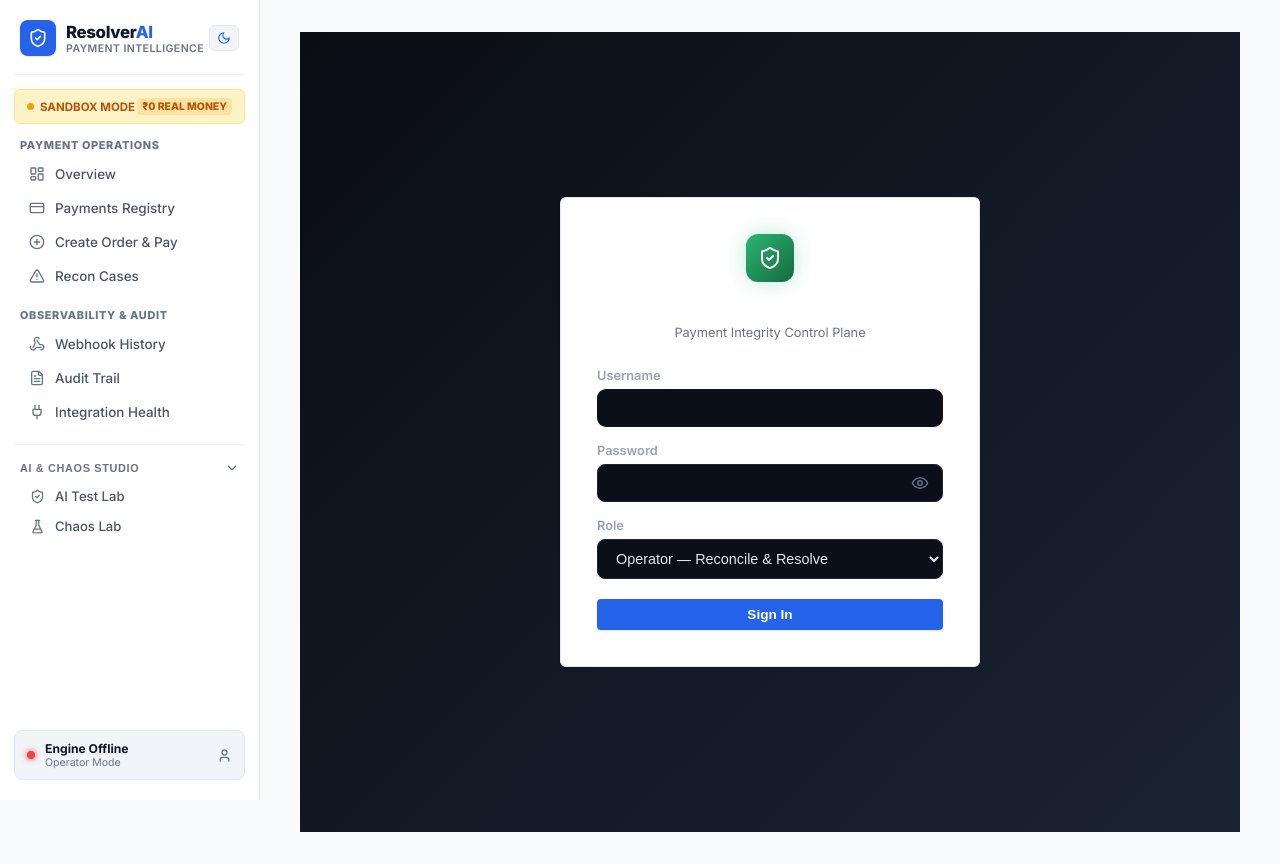
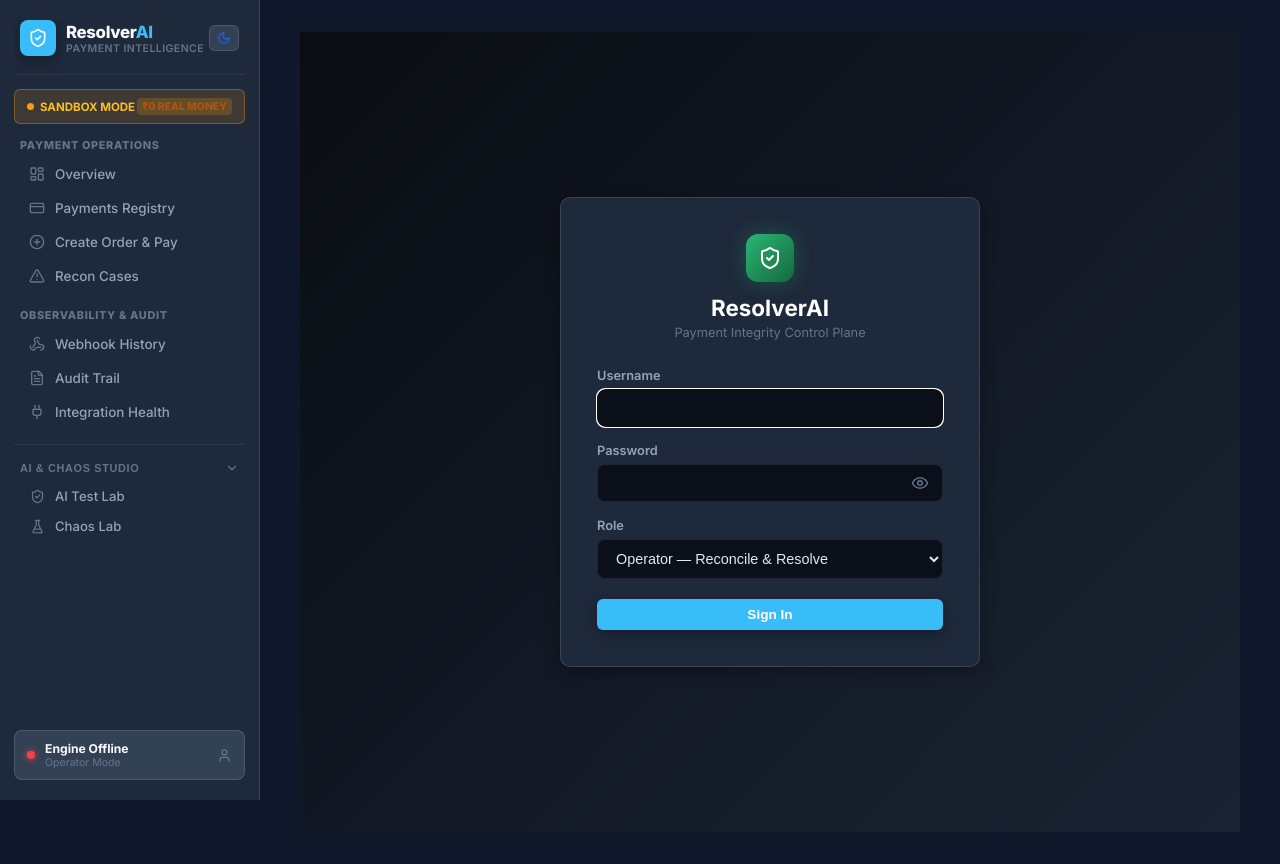
Before and after one commit to SURYA00714/Resolver_AI, a Next.js app in the folder frontend/: page /login in a window 1280 px wide. Built offline with nearby package versions, Linux system fonts and the light colour scheme; no server answers.

Commit message:
refactor: update global CSS design tokens to deep slate navy theme

```diff
--- a/frontend/src/app/globals.css
+++ b/frontend/src/app/globals.css
@@ -1,85 +1,31 @@
 @import url('https://fonts.googleapis.com/css2?family=Inter:wght@300;400;500;600;700;800&family=JetBrains+Mono:wght@400;500;600;700&display=swap');
 
 :root {
-  /* Enterprise Light Theme Tokens (Default) */
-  --bg-primary: #F8FAFC;
-  --bg-surface: #FFFFFF;
-  --bg-surface-hover: #F1F5F9;
-  --bg-surface-elevated: #E2E8F0;
-  --bg-glass: rgba(255, 255, 255, 0.95);
-  --bg-input: #FFFFFF;
+  /* Deep Slate Navy Theme Tokens (Default) */
+  --bg-primary: #0F172A;
+  --bg-surface: #1E293B;
+  --bg-surface-hover: #334155;
+  --bg-surface-elevated: #475569;
+  --bg-glass: rgba(30, 41, 59, 0.92);
+  --bg-input: #0F172A;
 
-  --border-color: #E2E8F0;
-  --border-subtle: #F1F5F9;
-  --border-active: #2563EB;
+  --border-color: rgba(255, 255, 255, 0.12);
+  --border-subtle: rgba(255, 255, 255, 0.06);
+  --border-active: #38BDF8;
 
-  --accent-primary: #2563EB;
-  --accent-primary-hover: #1D4ED8;
-  --accent-glow: rgba(37, 99, 235, 0.15);
+  --accent-primary: #38BDF8;
+  --accent-primary-hover: #0284C7;
+  --accent-glow: rgba(56, 189, 248, 0.25);
 
-  --text-primary: #0F172A;
-  --text-secondary: #475569;
-  --text-muted: #64748B;
-
-  --card-shadow: 0 1px 3px rgba(15, 23, 42, 0.05), 0 1px 2px rgba(15, 23, 42, 0.06);
-  --card-shadow-hover: 0 4px 16px rgba(15, 23, 42, 0.08);
-
-  --state-captured: #15803D;
-  --state-authorized: #1D4ED8;
-  --state-uncertain: #B45309;
-  --state-verifying: #0E7490;
-  --state-failed: #B91C1C;
-  --state-duplicate: #BE185D;
-  --state-manual: #6B21A8;
-  --state-reconciled: #047857;
-  --state-created: #475569;
-
-  --badge-real-bg: #DCFCE7;
-  --badge-real-text: #15803D;
-  --badge-real-border: #86EFAC;
-
-  --badge-sim-bg: #FEF3C7;
-  --badge-sim-text: #B45309;
-  --badge-sim-border: #FDE68A;
-
-  --badge-ai-bg: #EEF2FF;
-  --badge-ai-text: #4338CA;
-  --badge-ai-border: #C7D2FE;
-
-  --badge-policy-bg: #F3E8FF;
-  --badge-policy-text: #7E22CE;
-  --badge-policy-border: #E9D5FF;
-
-  --radius-sm: 4px;
-  --radius-md: 6px;
-  --radius-lg: 8px;
-}
-
-[data-theme="dark"] {
-  --bg-primary: #0A0D12;
-  --bg-surface: #121824;
-  --bg-surface-hover: #1A2234;
-  --bg-surface-elevated: #1E2738;
-  --bg-glass: rgba(18, 24, 36, 0.92);
-  --bg-input: #070A10;
-
-  --border-color: rgba(255, 255, 255, 0.1);
-  --border-subtle: rgba(255, 255, 255, 0.05);
-  --border-active: rgba(37, 99, 235, 0.6);
-
-  --accent-primary: #2563EB;
-  --accent-primary-hover: #3B82F6;
-  --accent-glow: rgba(37, 99, 235, 0.25);
-
-  --text-primary: #F0F4F8;
+  --text-primary: #F8FAFC;
   --text-secondary: #94A3B8;
   --text-muted: #64748B;
 
-  --card-shadow: 0 8px 32px rgba(0, 0, 0, 0.4);
-  --card-shadow-hover: 0 12px 40px rgba(0, 0, 0, 0.6);
+  --card-shadow: 0 4px 16px rgba(0, 0, 0, 0.3);
+  --card-shadow-hover: 0 8px 32px rgba(0, 0, 0, 0.5);
 
   --state-captured: #22C55E;
-  --state-authorized: #3B82F6;
+  --state-authorized: #38BDF8;
   --state-uncertain: #F59E0B;
   --state-verifying: #06B6D4;
   --state-failed: #EF4444;
@@ -88,21 +34,75 @@
   --state-reconciled: #10B981;
   --state-created: #64748B;
 
-  --badge-real-bg: rgba(34, 197, 94, 0.12);
+  --badge-real-bg: rgba(34, 197, 94, 0.15);
   --badge-real-text: #4ADE80;
-  --badge-real-border: rgba(34, 197, 94, 0.3);
+  --badge-real-border: rgba(34, 197, 94, 0.35);
 
-  --badge-sim-bg: rgba(245, 158, 11, 0.12);
+  --badge-sim-bg: rgba(245, 158, 11, 0.15);
   --badge-sim-text: #FBBF24;
-  --badge-sim-border: rgba(245, 158, 11, 0.3);
+  --badge-sim-border: rgba(245, 158, 11, 0.35);
 
-  --badge-ai-bg: rgba(99, 102, 241, 0.12);
-  --badge-ai-text: #818CF8;
-  --badge-ai-border: rgba(99, 102, 241, 0.3);
+  --badge-ai-bg: rgba(56, 189, 248, 0.15);
+  --badge-ai-text: #38BDF8;
+  --badge-ai-border: rgba(56, 189, 248, 0.35);
 
-  --badge-policy-bg: rgba(168, 85, 247, 0.12);
+  --badge-policy-bg: rgba(168, 85, 247, 0.15);
   --badge-policy-text: #C084FC;
-  --badge-policy-border: rgba(168, 85, 247, 0.3);
+  --badge-policy-border: rgba(168, 85, 247, 0.35);
+
+  --radius-sm: 6px;
+  --radius-md: 10px;
+  --radius-lg: 14px;
+}
+
+[data-theme="dark"] {
+  --bg-primary: #0F172A;
+  --bg-surface: #1E293B;
+  --bg-surface-hover: #334155;
+  --bg-surface-elevated: #475569;
+  --bg-glass: rgba(30, 41, 59, 0.92);
+  --bg-input: #0F172A;
+
+  --border-color: rgba(255, 255, 255, 0.12);
+  --border-subtle: rgba(255, 255, 255, 0.06);
+  --border-active: #38BDF8;
+
+  --accent-primary: #38BDF8;
+  --accent-primary-hover: #0284C7;
+  --accent-glow: rgba(56, 189, 248, 0.25);
+
+  --text-primary: #F8FAFC;
+  --text-secondary: #94A3B8;
+  --text-muted: #64748B;
+
+  --card-shadow: 0 4px 16px rgba(0, 0, 0, 0.3);
+  --card-shadow-hover: 0 8px 32px rgba(0, 0, 0, 0.5);
+
+  --state-captured: #22C55E;
+  --state-authorized: #38BDF8;
+  --state-uncertain: #F59E0B;
+  --state-verifying: #06B6D4;
+  --state-failed: #EF4444;
+  --state-duplicate: #EC4899;
+  --state-manual: #A855F7;
+  --state-reconciled: #10B981;
+  --state-created: #64748B;
+
+  --badge-real-bg: rgba(34, 197, 94, 0.15);
+  --badge-real-text: #4ADE80;
+  --badge-real-border: rgba(34, 197, 94, 0.35);
+
+  --badge-sim-bg: rgba(245, 158, 11, 0.15);
+  --badge-sim-text: #FBBF24;
+  --badge-sim-border: rgba(245, 158, 11, 0.35);
+
+  --badge-ai-bg: rgba(56, 189, 248, 0.15);
+  --badge-ai-text: #38BDF8;
+  --badge-ai-border: rgba(56, 189, 248, 0.35);
+
+  --badge-policy-bg: rgba(168, 85, 247, 0.15);
+  --badge-policy-text: #C084FC;
+  --badge-policy-border: rgba(168, 85, 247, 0.35);
 }
 
 * {
```
